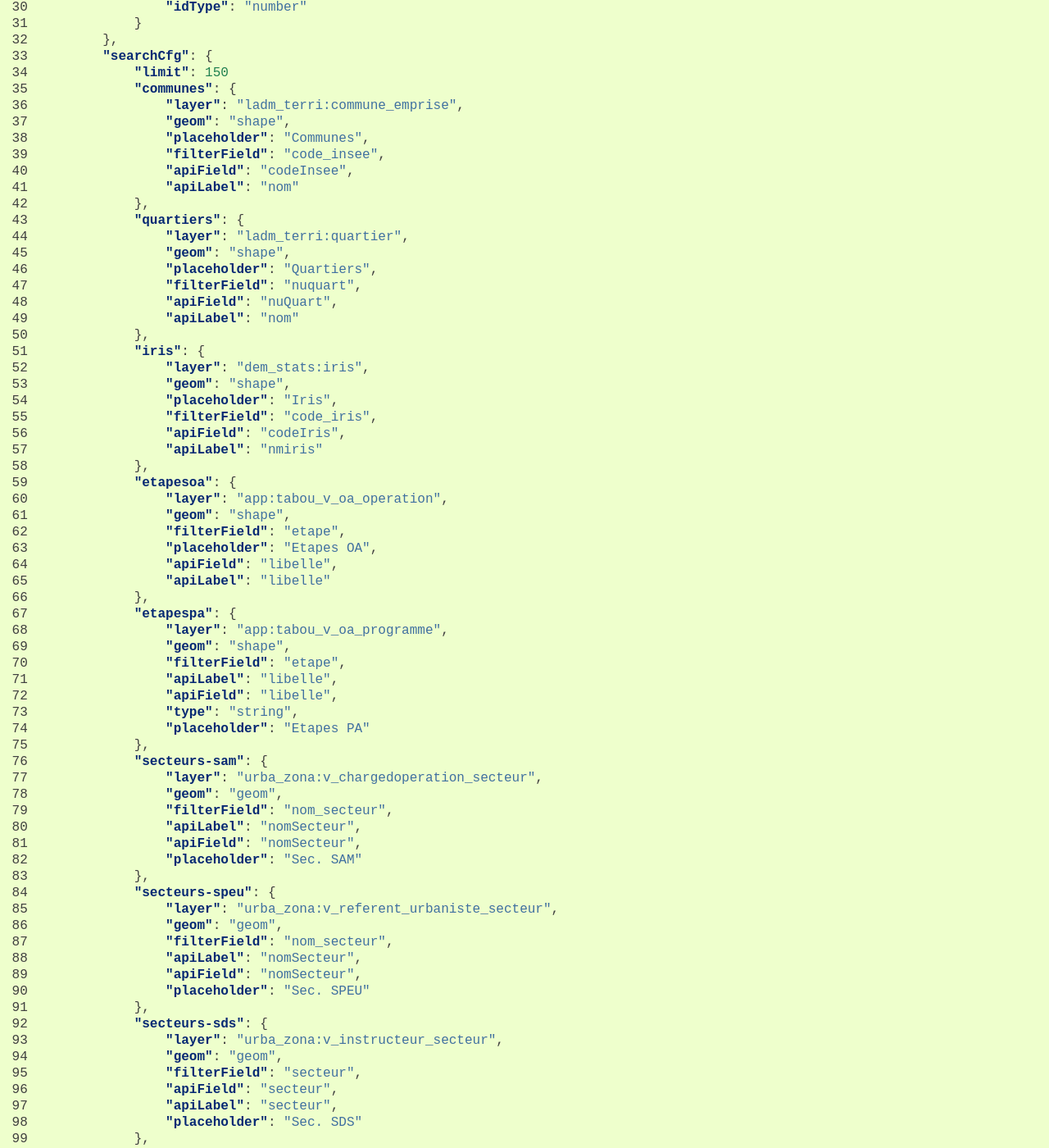
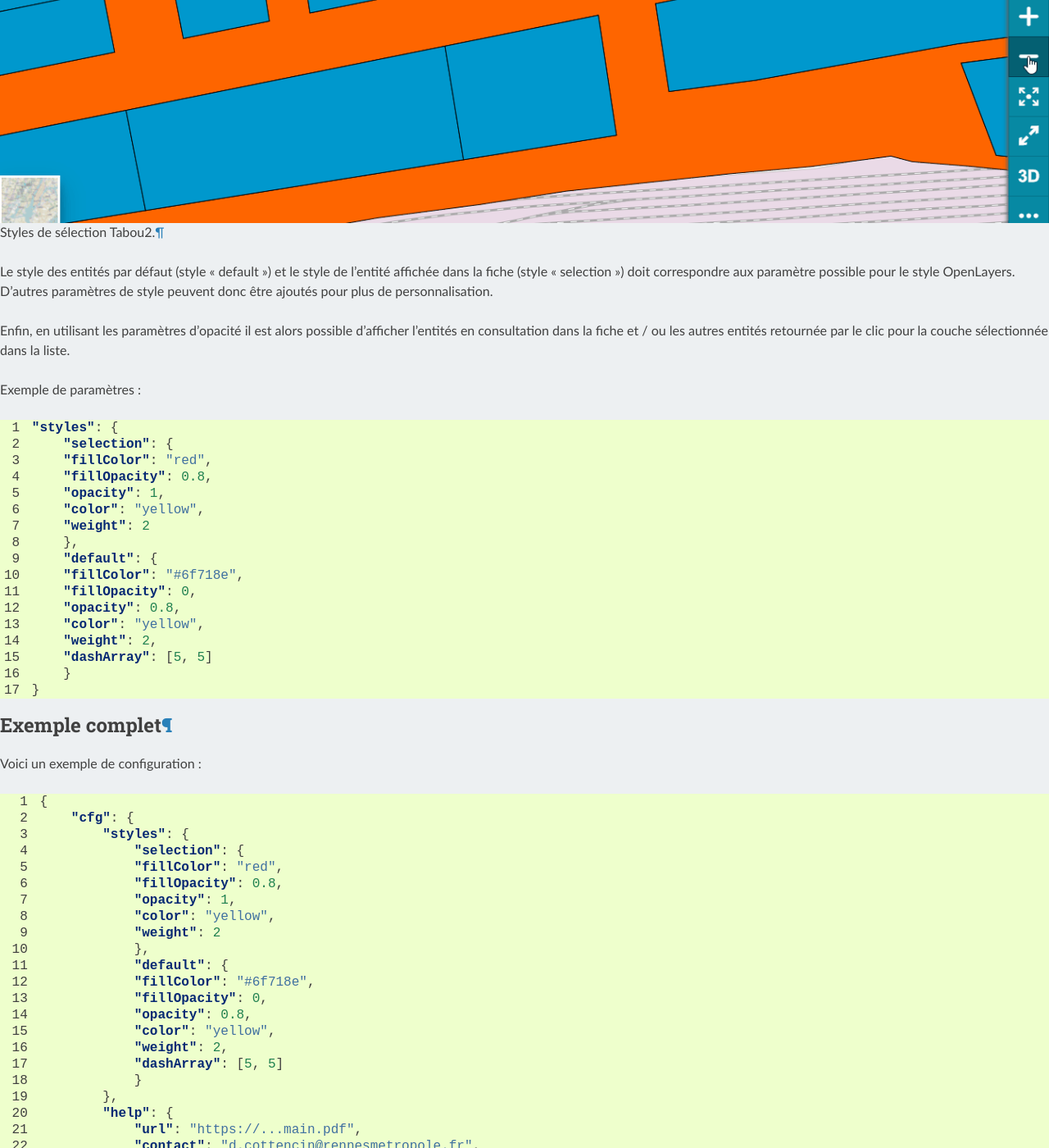
Before and after one commit to sigrennesmetropole/geor_tabou2_front, a Sphinx documentation site: the page built from docs/_pages/config.rst, in a window 1280 px wide and 1400 px high, scrolled down 3623 px. Shown: the whole window at 82% size. Built offline with Sphinx 7.4.7 and the Read the Docs theme 2.0.0, drawn with Linux system fonts in a browser that asks for light colours; some of the changed text lies outside the part shown.

Commit message:
Insert selection style doc infos

```diff
--- a/docs/_pages/config.rst
+++ b/docs/_pages/config.rst
@@ -78,6 +78,8 @@ Voici la liste des paramètres et les explications correspondantes.
         "filterField","Pour croiser la couche IRIS avec la couche des opérations, on réalisera un filtre sur le champ code_iris de la couche IRIS","Nom du champ à filtrer au sein de la couche ciblée par l'intersection spatiale"
         "apiField","","Nom du champ fourni par l'API qui contient la valeur à filtrer dans le champ de la couche cible de l'intersection spatial (voir paramètre filterField)"
         "apiLabel","","Nom du champ de l'API qui contient la valeur à afficher dans le filtre dans le cas d'une liste ou d'une multiselection"
+        "styles.default","", "Style des entités cliquées de la couche sélectionnée dans la fiche."
+        "styles.selection","", "Style de l'entité en consultation dans la fiche."
 
 Explications détaillées
 ========================
@@ -168,6 +170,49 @@ c. filtrer dans MapStore2 les couches selon les IDs récupérés par l'intersect
         "apiField","Inutile car nous n'utilisons pas l'API, c'est une sélection libre"
         "apiLabel","Inutile car nous n'utilisons pas l'API, c'est une sélection libre"
 
+Styles de la sélection
+===============
+
+Lorsqu'un utilisateur clique sur une ou plusieurs couches, la fiche information affiche :
+
+1. Une liste des couches (visibles) cliquées qui retournent des features au clic
+2. Une liste qui permet de sélectionner la feature à afficher pour la couche sélectionnée (non visible si une seule feature cliquée)
+
+.. figure:: ../_img/config/style_selection.gif
+            :alt: ouvrir la configuration Tabou2
+            :align: center
+
+            Styles de sélection Tabou2.
+
+
+Le style des entités par défaut (style "default") et le style de l'entité affichée dans la fiche (style "selection") doit correspondre aux paramètre possible pour le style OpenLayers.
+D'autres paramètres de style peuvent donc être ajoutés pour plus de personnalisation.
+
+Enfin, en utilisant les paramètres d'opacité il est alors possible d'afficher l'entités en consultation dans la fiche et / ou les autres entités retournée par le clic pour la couche sélectionnée dans la liste.
+
+* Exemple de paramètres :
+
+.. code-block:: json
+       :linenos:
+
+        "styles": {
+            "selection": {
+            "fillColor": "red",
+            "fillOpacity": 0.8,
+            "opacity": 1,
+            "color": "yellow",
+            "weight": 2
+            },
+            "default": {
+            "fillColor": "#6f718e",
+            "fillOpacity": 0,
+            "opacity": 0.8,
+            "color": "yellow",
+            "weight": 2,
+            "dashArray": [5, 5]
+            }
+        }
+
 Exemple complet
 ===============
 
@@ -178,6 +223,23 @@ Voici un exemple de configuration :
 
         {
             "cfg": {
+                "styles": {
+                    "selection": {
+                    "fillColor": "red",
+                    "fillOpacity": 0.8,
+                    "opacity": 1,
+                    "color": "yellow",
+                    "weight": 2
+                    },
+                    "default": {
+                    "fillColor": "#6f718e",
+                    "fillOpacity": 0,
+                    "opacity": 0.8,
+                    "color": "yellow",
+                    "weight": 2,
+                    "dashArray": [5, 5]
+                    }
+                },
                 "help": {
                     "url": "https://...main.pdf",
                     "contact": "d.cottencin@rennesmetropole.fr",
```
Also changed, not shown: docs/_img/config/style_selection.gif (added).
